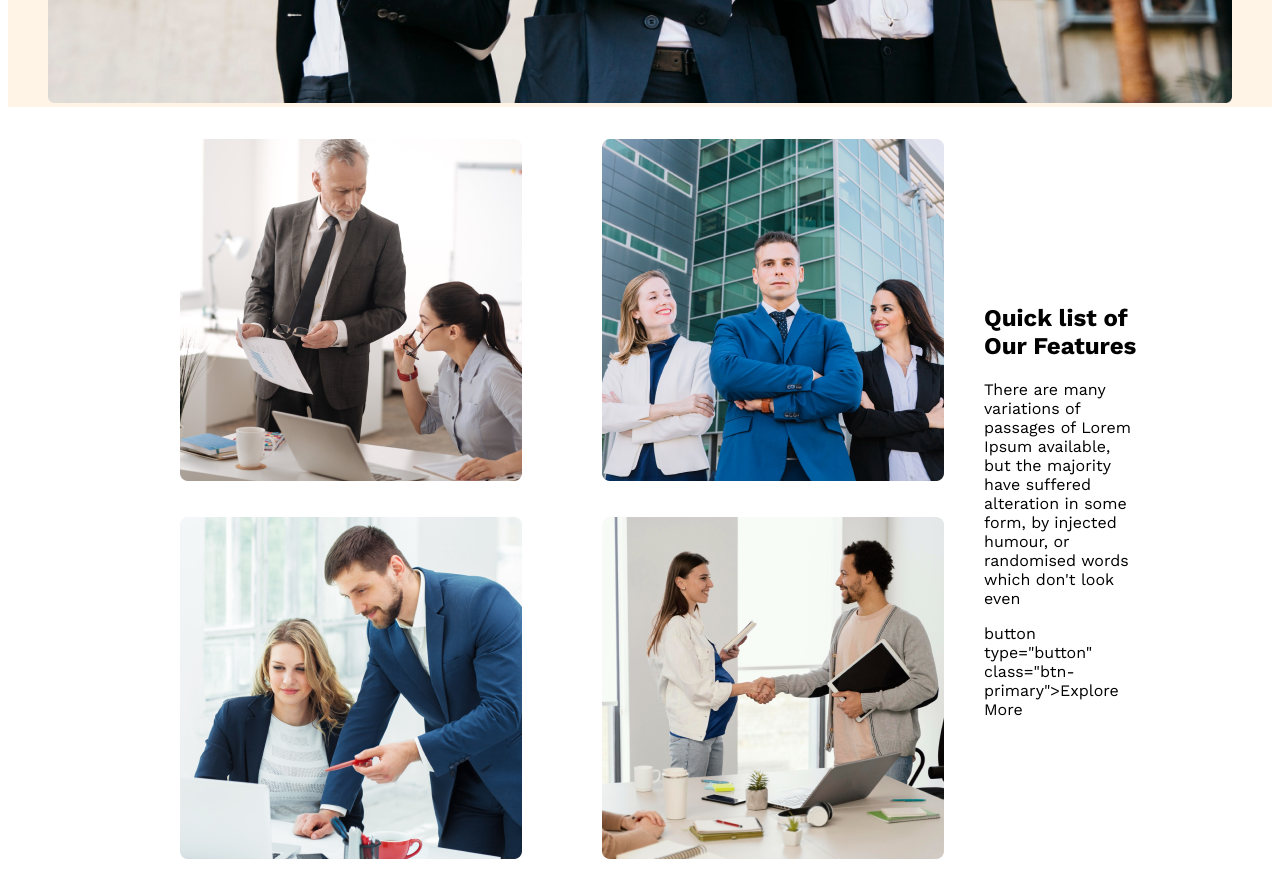
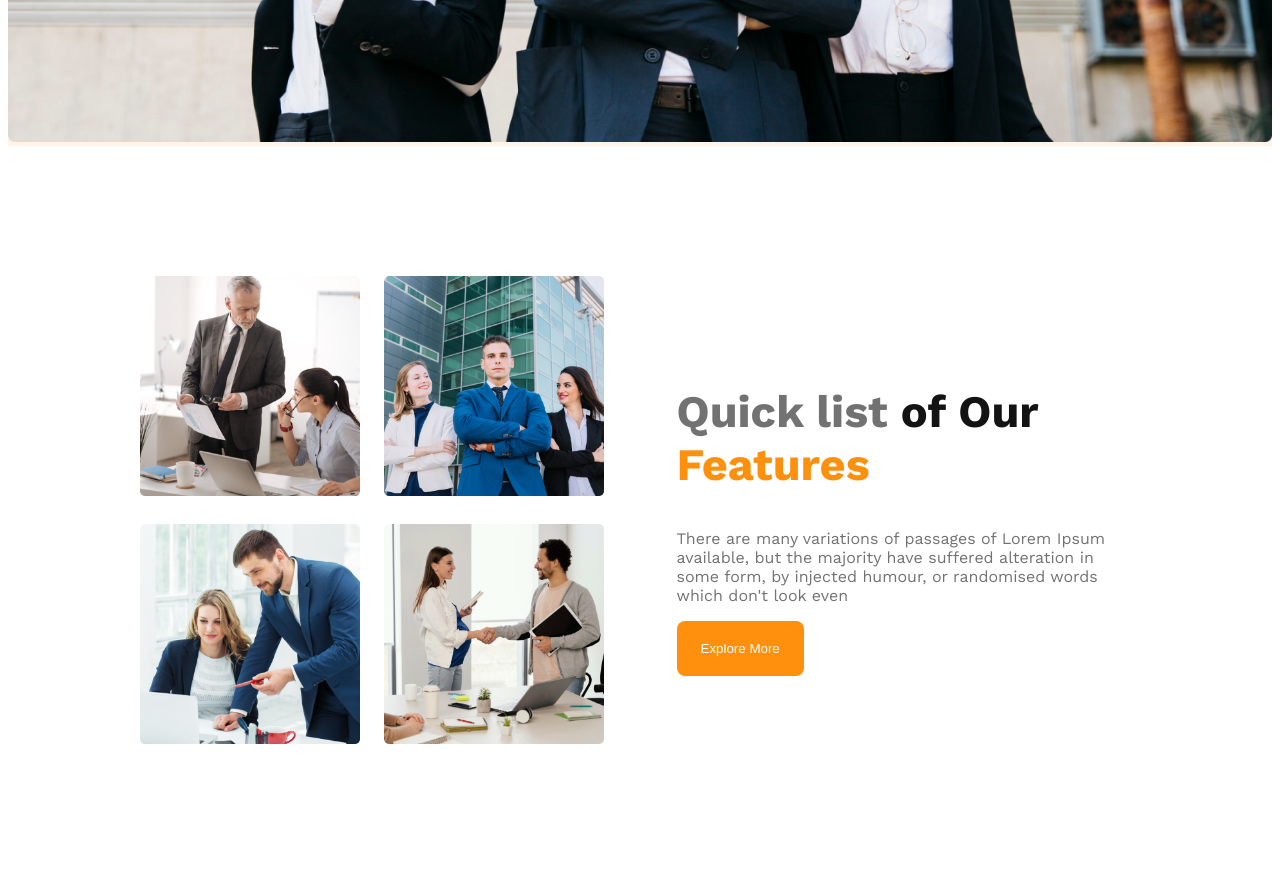
Before and after one commit to SHARIFULALAM2025/architect, a plain HTML site: page index.html in a window 1280 px wide. Shown: the part 1020-1907 px from the top of the page. Drawn offline with nearby package versions, Linux system fonts and the light colour scheme.

Commit message:
all code updetcode

```diff
--- a/index.html
+++ b/index.html
@@ -26,7 +26,7 @@
                          by injected humour, or randomised words which don't look even</p>
                     <button type="button" class="btn-primary">Explore More</button>
                </div>
-              <figure><img src="image/banner.png" alt="" class="banner-img"></figure>
+              <figure><img src="image/banner.png" alt="" class="figure-image"></figure>
           </div>
 
      </header>
@@ -34,19 +34,19 @@
           <section class="feature-section ">
               <div class="majority">
                     <div class="feature-1 ">
-                         <figure><img src="image/team1.png" alt="" class=""></figure>
-                         <figure><img src="image/team2.png" alt="" class=""></figure>
-                         <figure><img src="image/team3.png" alt="" class=""></figure>
-                         <figure><img src="image/team4.png" alt="" class=""></figure>
+                         <figure><img src="image/team1.png" alt="" class="figure-image"></figure>
+                         <figure><img src="image/team2.png" alt="" class="figure-image"></figure>
+                         <figure><img src="image/team3.png" alt="" class="figure-image"></figure>
+                         <figure><img src="image/team4.png" alt="" class="figure-image"></figure>
 
 
 
                     </div>
                     <div class="">
-                         <h1 class="">Quick list of Our Features</h1>
-                         <p class="">There are many variations of passages of Lorem Ipsum available, but the majority have suffered alteration in some form,
+                         <h1 class="Quick common-text">Quick list <span class="our-text">of Our</span> <span class="alteration">Features</span></h1>
+                         <p class="primary-d-3 common-text-1">There are many variations of passages of Lorem Ipsum available, but the majority have suffered alteration in some form,
                          by injected humour, or randomised words which don't look even</p>
-                         button type="button" class="btn-primary">Explore More</button>
+                         <button type="button" class="btn-primary">Explore More</button>
                     </div>
               </div>
           </section>
--- a/style/index.css
+++ b/style/index.css
@@ -20,6 +20,12 @@
 .common{
      width: 50%;
 }
+.common-text{
+     font-size: 2.813rem;
+}
+.common-text-1{
+     font-size: 1rem;
+}
 .header-bg{
      background-color: rgba(255, 144, 14, 0.10);
 }
@@ -38,6 +44,9 @@
 .primary-d-3{
      color: rgb(114, 114, 114);
 }
+.figure-image{
+     width: 100%;
+}
 
 /* header style */
 
@@ -48,6 +57,7 @@
      margin: 30px;
 
 }
+
 .nav-text{
      text-decoration: none;
 
@@ -84,9 +94,7 @@
      font-size: 1rem;
 
 }
-.banner-img{
-     width: 100%;
-}
+
 /* responsive media query */
 @media screen and (max-width: 576px) {
      .navbar, .nav-link{
@@ -105,9 +113,26 @@
 .feature-1{
      display: grid;
      grid-template-columns: repeat(2 ,1fr);
+     gap: 1.5rem;
+
 }
 .majority{
      display: grid;
      grid-template-columns: repeat(2 ,1fr);
      align-items: center;
+     gap: 4.563rem;
+      margin: 8.125rem 0;
 }
+.feature-1, figure{
+     margin: 0;
+}
+.majority, .our-text{
+     color: rgb(19, 19, 19);
+}
+.majority, .alteration{
+     color:rgb(255, 144, 14) ;
+
+}
+.majority, .Quick{
+     color: rgb(114, 114, 114);
+}
```
